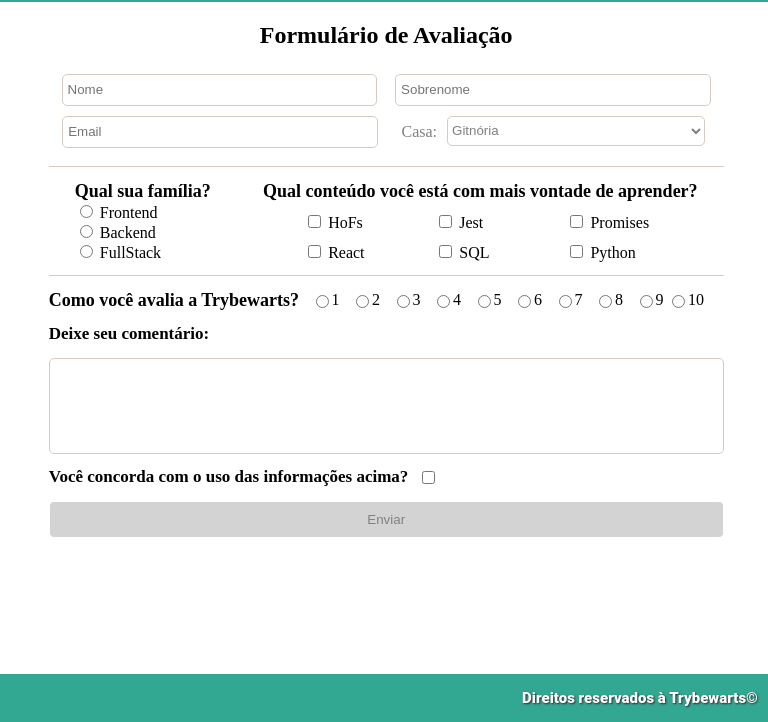
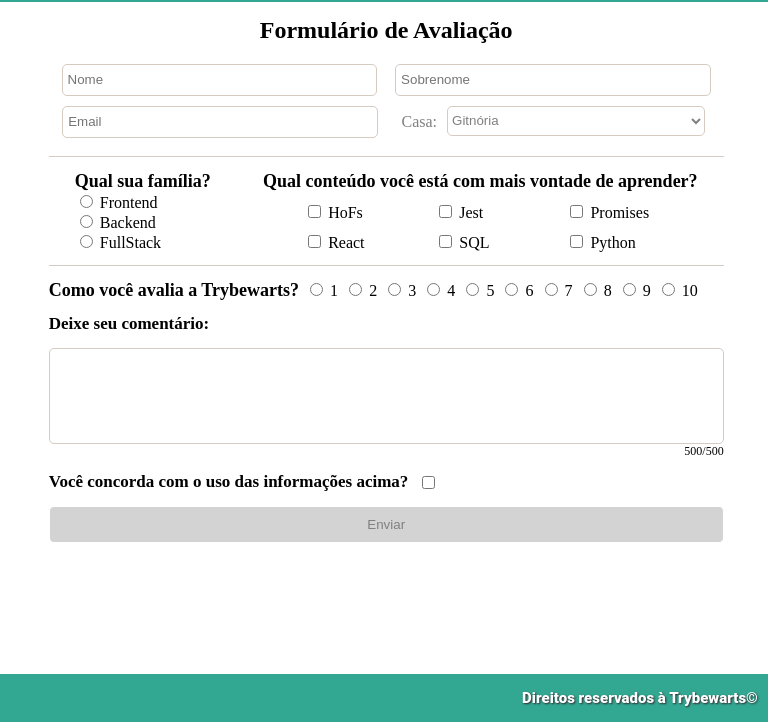
Before and after one commit to IsaacBonfim/08-projeto-trybewarts, a website: page index.html in a window 1280 px wide. Shown: the part 78-800 px from the top of the page, 0-768 px from the left. Drawn offline with Linux system fonts and the light colour scheme.

Commit message:
Envio do requisito 20

```diff
--- a/index.html
+++ b/index.html
@@ -133,7 +133,7 @@
 
           <label id="label-rate" for="" >Como você avalia a Trybewarts?</label>
 
-          <div>
+          <div id="div-rate">
 
             <div>
               <input id="rd1" type="radio" value="1" name="rate">
@@ -190,6 +190,11 @@
           <label class="textarea" for="textarea">Deixe seu comentário:</label>
           <textarea id="textarea" name="comentario" maxlength="500" cols="30" rows="10"></textarea>
 
+          <div id="div-counter">
+            <label id="counter" for="">500</label>
+            <label for="">/500</label>
+          </div>
+
           <label id="label-infos" for="" name="agreement">Você concorda com o uso das informações acima?</label>
           <input id="agreement" type="checkbox" name="agreement">
 
--- a/script.js
+++ b/script.js
@@ -23,6 +23,20 @@ function habilitaBotao() {
 }
 
 chkConcordo.addEventListener('change', habilitaBotao);
+
+const contador = document.getElementById('counter');
+const textarea = document.getElementById('textarea');
+
+function contagem() {
+  const text = textarea.value.length;
+  let valor = 500;
+
+  valor = 500 - text;
+
+  contador.innerText = valor;
+}
+
+textarea.addEventListener('keyup', contagem);
 
 function desativaPadrao(evento) {
   evento.preventDefault();
--- a/style.css
+++ b/style.css
@@ -54,6 +54,10 @@ main {
   flex-grow: 1;
   flex-wrap: wrap-reverse;
   justify-content: space-evenly;
+}
+
+#titulo {
+  margin: 15px 0;
 }
 
 #imagem {
@@ -139,10 +143,17 @@ main {
   margin-top: 2%;
 }
 
-#section3 div {
+#div-rate {
+  display: flex;
+  justify-content: space-evenly;
+  width: 60%;
+}
+
+#div-counter {
   display: flex;
   justify-content: flex-end;
-  width: 60%;
+  width: 100%;
+  font-size: 12px;
 }
 
 #label-rate {
```
